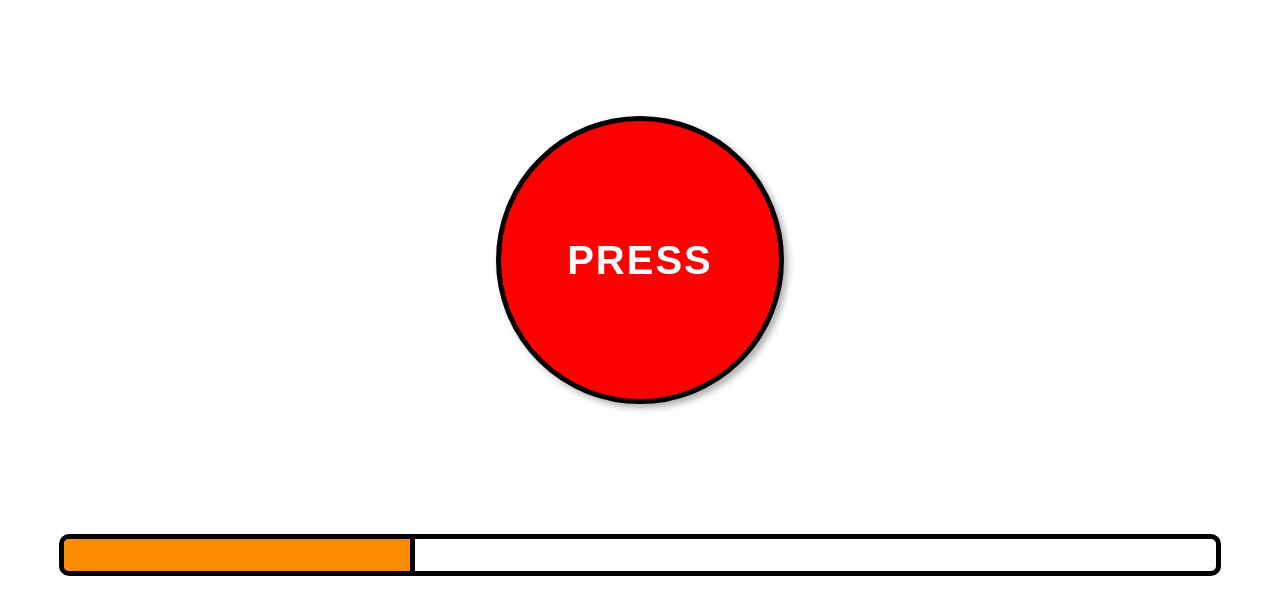
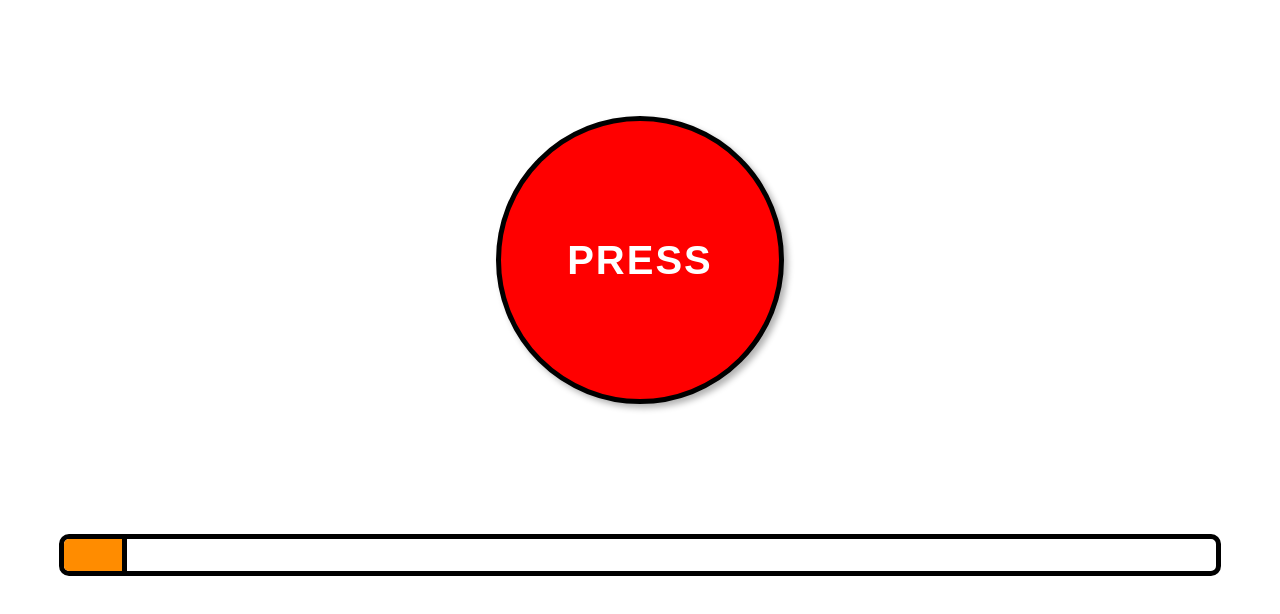
Before and after one commit to marcus-rk/clicker-game, a plain HTML site: page index.html in a window 1280 px wide. Both pictures are taken after a click on the button "PRESS". Shown: the part 94-708 px from the top of the page. Drawn offline with Linux system fonts and the light colour scheme.

Commit message:
added some functionallity to progressbar in JS

```diff
--- a/index.html
+++ b/index.html
@@ -18,7 +18,7 @@
   <div class="container">
     <button>PRESS</button>
     <div class="progress-bar">
-      <div class="fill"></div>
+      <div class="fill" style="width:0;"></div>
     </div>
   </div>
 
--- a/main.js
+++ b/main.js
@@ -1 +1,44 @@
 // makj0005
+
+const button = document.querySelector('button');
+const barFill = document.querySelector('.fill');
+
+// current width for fill in progressbar
+let width = 0;
+
+// current fill step for progressbar (1 = 1% and 25 = 25% etc.)
+let fillStep = 5; // default 5
+
+// current drain value and time-interval
+let drainStepValue = 0; // default 0
+let drainStepTime = 0 * 1000; // default 0 sec
+
+// add click event listener to button
+button.addEventListener("click", () => {
+    fillBar();
+});
+
+// add
+document.addEventListener("DOMContentLoaded", () => {
+    setInterval(drainBar, drainStepTime);
+});
+
+// function for fill bar
+const fillBar = () => {
+    width += fillStep;
+
+    if (width > 100)
+        width = 100;
+
+    barFill.style.width = `${width}%`;
+}
+
+// function for draining bar
+const drainBar = () => {
+    width -= drainStepValue;
+
+    if (width < 0)
+        width = 0;
+
+    barFill.style.width = `${width}%`;
+}
--- a/styles.css
+++ b/styles.css
@@ -70,7 +70,7 @@ button {
 
 .fill {
     height: 100%;
-    width: 30%;
+    /* width: 30%; fill done in html/js */
     background-color: darkorange;
     border-right: 5px solid black;
     transition: width 0.5s;
```
